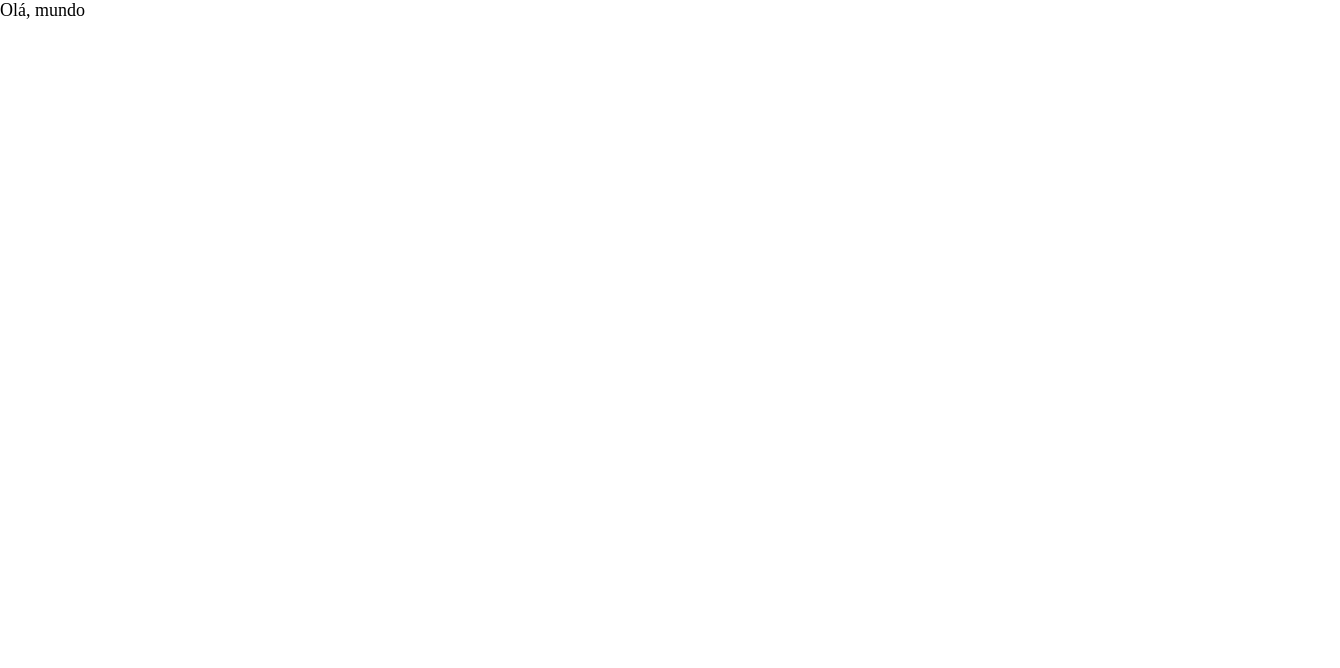
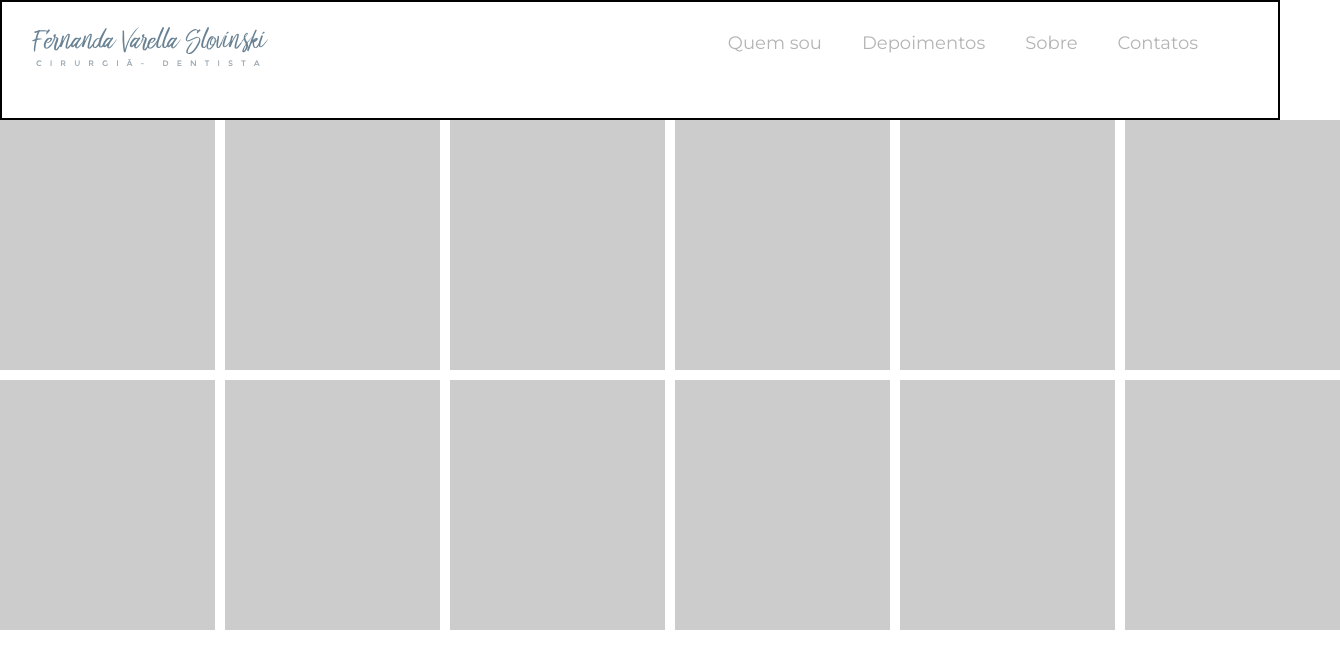
Before and after one commit to DevWesleyMedeiros/projeto-site-odontologico, a plain HTML site: page index.html in a window 1280 px wide. Shown: the whole page, 1340 px wide, since content can reach past the window. Drawn offline with Linux system fonts and the light colour scheme.

Commit message:
Projeto em andamento

```diff
--- a/index.html
+++ b/index.html
@@ -12,6 +12,47 @@
     <title>Clinica odontológica</title>
 </head>
 <body>
-    <h1>Olá, mundo</h1>
+    <header>
+        <nav>
+            <div class="logo">
+                <img src="assets_arquivos/logo.png" alt="Logo do site">
+            </div>
+            <menu class="menu_desktop">
+                <ul>
+                    <li><a href="#">Contatos</a></li>
+                    <li><a href="#">Sobre</a></li>
+                    <li><a href="#">Depoimentos</a></li>
+                    <li><a href="#">Quem sou</a></li>
+                </ul>
+            </menu>
+            <menu class="menu_mobile">
+                <ul>
+                    <li><a href="#">Contatos</a></li>
+                    <li><a href="#">Sobre</a></li>
+                    <li><a href="#">Depoimentos</a></li>
+                    <li><a href="#">Quem sou</a></li>
+                </ul>
+                <div class="logo_mobile">
+                    <img src="assets_arquivos/menu-mobile.png" alt="Icone menu">
+                </div>
+            </menu>
+        </nav>
+    </header>
+    <section class="sessao1">
+        <div class="container_mosaico">
+            <div class="mosaico"></div>
+            <div class="mosaico"></div>
+            <div class="mosaico"></div>
+            <div class="mosaico"></div>
+            <div class="mosaico"></div>
+            <div class="mosaico"></div>
+            <div class="mosaico"></div>
+            <div class="mosaico"></div>
+            <div class="mosaico"></div>
+            <div class="mosaico"></div>
+            <div class="mosaico"></div>
+            <div class="mosaico"></div>
+        </div>
+    </section>
 </body>
 </html>
--- a/style/media_query.css
+++ b/style/media_query.css
@@ -0,0 +1,13 @@
+@media screen and (max-width: 768px){
+    menu.menu_desktop{
+        display: none;
+    }
+    menu.menu_mobile > ul{
+        display: none;
+    }
+    menu.menu_mobile > div.logo_mobile{
+        width: 50px;
+        border: 2px solid black;
+        float: right;
+    }
+}
--- a/style/style.css
+++ b/style/style.css
@@ -1,10 +1,70 @@
+@import url('https://fonts.googleapis.com/css2?family=Montserrat:ital,wght@0,100;0,200;0,300;0,400;0,500;0,600;0,700;1,100;1,200;1,300;1,400;1,500;1,600;1,700;1,800&display=swap');
+
 *{
     margin: 0;
     padding: 0;
     box-sizing: border-box;
     font-weight: normal;
     font-size: large;
+    font-family: 'Montserrat', sans-serif;
 }
 body, html{
     height: 100%;
 }
+menu.menu_mobile{
+    display: none;
+}
+header{
+    width: 100%;
+    height: 15vh;
+    border: 2px solid black;
+}
+header > nav > div.logo{
+    width: 30%;
+    float: left;
+    padding: 25px 30px;
+}
+header > nav{
+    width: 100%;
+    height: 25vh;
+}
+header > nav > menu.menu_desktop{
+    width: 100%;
+}
+header > nav > menu.menu_desktop > img{
+    width: 100%;
+}
+header > nav > menu.menu_desktop > ul{
+    width: 100%;
+    height: auto;
+    list-style-type: none;
+    padding: 25px 60px;
+}
+header > nav > menu.menu_desktop > ul > li{
+    float: right;
+    margin: 0 10px;
+    padding: 5px 10px;
+}
+header > nav > menu.menu_desktop > ul > li > a{
+    text-decoration: none;
+    font-size: large;
+    color: #b4b4b4;;
+}
+section.sessao1{
+    width: 100%;
+    height: auto;
+}
+section.sessao1 > div.container_mosaico{
+    width: 100%;
+    display: grid;
+    grid-template-columns: repeat(6, 1fr);
+    grid-gap: 10px;
+}
+section.sessao1 > div.container_mosaico > div.mosaico{
+    width: 215px;
+    height: 250px;
+    background-color: #ccc;
+    padding: 20px;
+    text-align: center;
+    font-size: 24px;
+}
```
Also changed, not shown: site_estrutura.txt (added).
